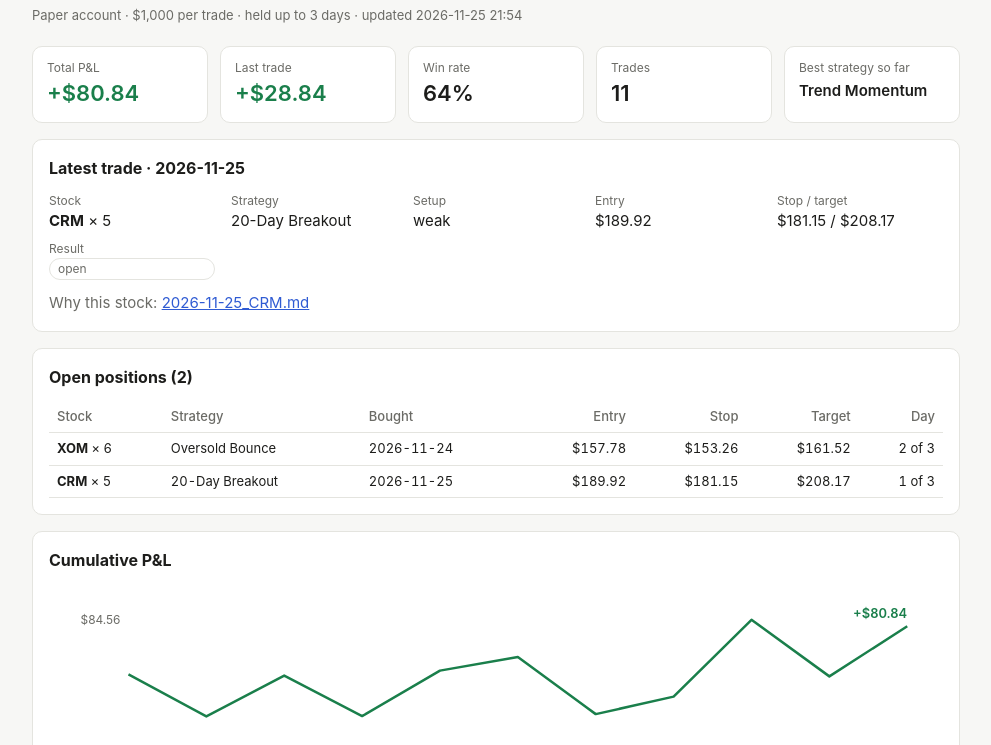
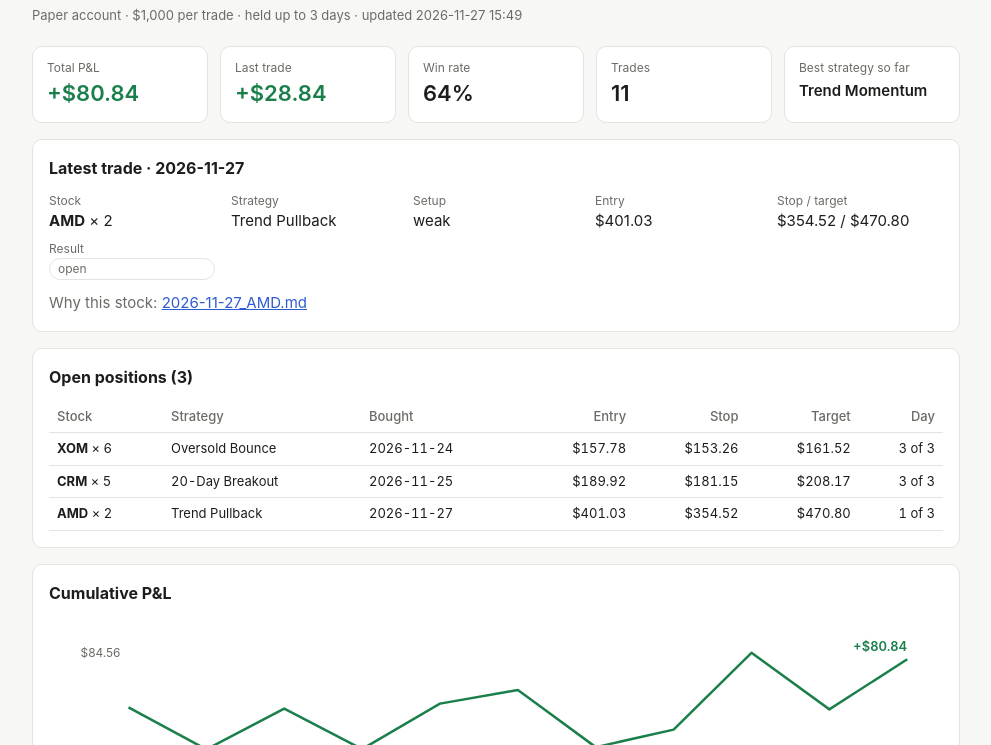
Before and after one commit to mayhemjacob/tradingbot, a plain HTML site: page reports/dashboard.html in a window 1280 px wide. Shown: the part 55-800 px from the top of the page, without its empty margins (144-1135 px from the left). Drawn offline with Linux system fonts and the light colour scheme.

Commit message:
Actualizar informes del bot (AMD 2026-11-27, diario y dashboard)
Co-Authored-By: Claude Opus 5.5 <noreply@anthropic.com>

```diff
--- a/reports/dashboard.html
+++ b/reports/dashboard.html
@@ -29,22 +29,22 @@ a { color:var(--accent); } svg { width:100%; height:auto; display:block; }
 </style></head>
 <body><main>
 <h1>Daily Bot</h1>
-<p class="sub">Paper account · $1,000 per trade · held up to 3 days · updated 2026-11-25 21:54</p>
+<p class="sub">Paper account · $1,000 per trade · held up to 3 days · updated 2026-11-27 15:49</p>
 <div class="kpis"><div class="kpi"><div class="label">Total P&L</div><div class="value up">+$80.84</div></div><div class="kpi"><div class="label">Last trade</div><div class="value up">+$28.84</div></div><div class="kpi"><div class="label">Win rate</div><div class="value ">64%</div></div><div class="kpi"><div class="label">Trades</div><div class="value ">11</div></div><div class="kpi"><div class="label">Best strategy so far</div><div class="value text">Trend Momentum</div></div></div>
-<div class="card"><h2>Latest trade · 2026-11-25</h2>
+<div class="card"><h2>Latest trade · 2026-11-27</h2>
 <div class="today">
-  <div><span>Stock</span><strong>CRM</strong> × 5</div>
-  <div><span>Strategy</span>20-Day Breakout</div>
+  <div><span>Stock</span><strong>AMD</strong> × 2</div>
+  <div><span>Strategy</span>Trend Pullback</div>
   <div><span>Setup</span>weak</div>
-  <div><span>Entry</span>$189.92</div>
-  <div><span>Stop / target</span>$181.15 / $208.17</div>
+  <div><span>Entry</span>$401.03</div>
+  <div><span>Stop / target</span>$354.52 / $470.80</div>
   <div><span>Result</span><span class="pill">open</span></div>
 </div>
-<p class="muted" style="margin:12px 0 0">Why this stock: <a href="2026-11-25_CRM.md">2026-11-25_CRM.md</a></p></div>
-<div class="card"><h2>Open positions (2)</h2><div class="table-wrap"><table>
+<p class="muted" style="margin:12px 0 0">Why this stock: <a href="2026-11-27_AMD.md">2026-11-27_AMD.md</a></p></div>
+<div class="card"><h2>Open positions (3)</h2><div class="table-wrap"><table>
 <tr><th>Stock</th><th>Strategy</th><th>Bought</th><th class="num">Entry</th><th class="num">Stop</th>
 <th class="num">Target</th><th class="num">Day</th></tr>
-<tr><td><strong>XOM</strong> × 6</td><td>Oversold Bounce</td><td>2026-11-24</td><td class="num">$157.78</td><td class="num">$153.26</td><td class="num">$161.52</td><td class="num">2 of 3</td></tr><tr><td><strong>CRM</strong> × 5</td><td>20-Day Breakout</td><td>2026-11-25</td><td class="num">$189.92</td><td class="num">$181.15</td><td class="num">$208.17</td><td class="num">1 of 3</td></tr>
+<tr><td><strong>XOM</strong> × 6</td><td>Oversold Bounce</td><td>2026-11-24</td><td class="num">$157.78</td><td class="num">$153.26</td><td class="num">$161.52</td><td class="num">3 of 3</td></tr><tr><td><strong>CRM</strong> × 5</td><td>20-Day Breakout</td><td>2026-11-25</td><td class="num">$189.92</td><td class="num">$181.15</td><td class="num">$208.17</td><td class="num">3 of 3</td></tr><tr><td><strong>AMD</strong> × 2</td><td>Trend Pullback</td><td>2026-11-27</td><td class="num">$401.03</td><td class="num">$354.52</td><td class="num">$470.80</td><td class="num">1 of 3</td></tr>
 </table></div></div>
 <div class="card"><h2>Cumulative P&amp;L</h2><svg viewBox="0 0 900 220" role="img" aria-label="Cumulative P&L">
   <line x1="80" x2="864" y1="184.0" y2="184.0" stroke="var(--line)" stroke-dasharray="4 4"/>
--- a/reports/trades.csv
+++ b/reports/trades.csv
@@ -12,3 +12,4 @@ date,strategy,symbol,setup,qty,entry_price,exit_price,exit_reason,pnl,pnl_pct,r_
 2026-11-23,momentum,MA,strong,1.0,631.43,660.27,take_profit,28.84,0.045674104809717786,2.048295454545451,closed
 2026-11-24,mean_reversion,XOM,strong,6.0,157.781667,,,,,,open
 2026-11-25,breakout,CRM,"weak (nothing passed the filter, picked the closest)",5.0,189.924,,,,,,open
+2026-11-27,pullback,AMD,"weak (nothing passed the filter, picked the closest)",2.0,,,,,,,open
```
Also changed, not shown: 1 other file.
